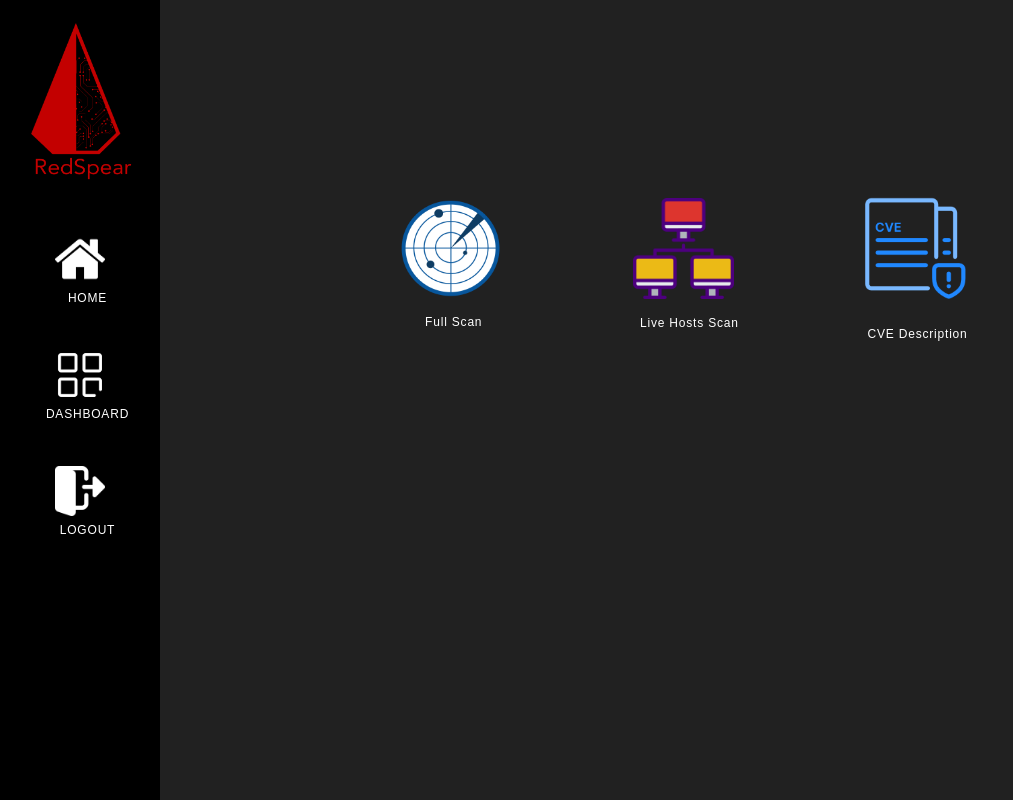
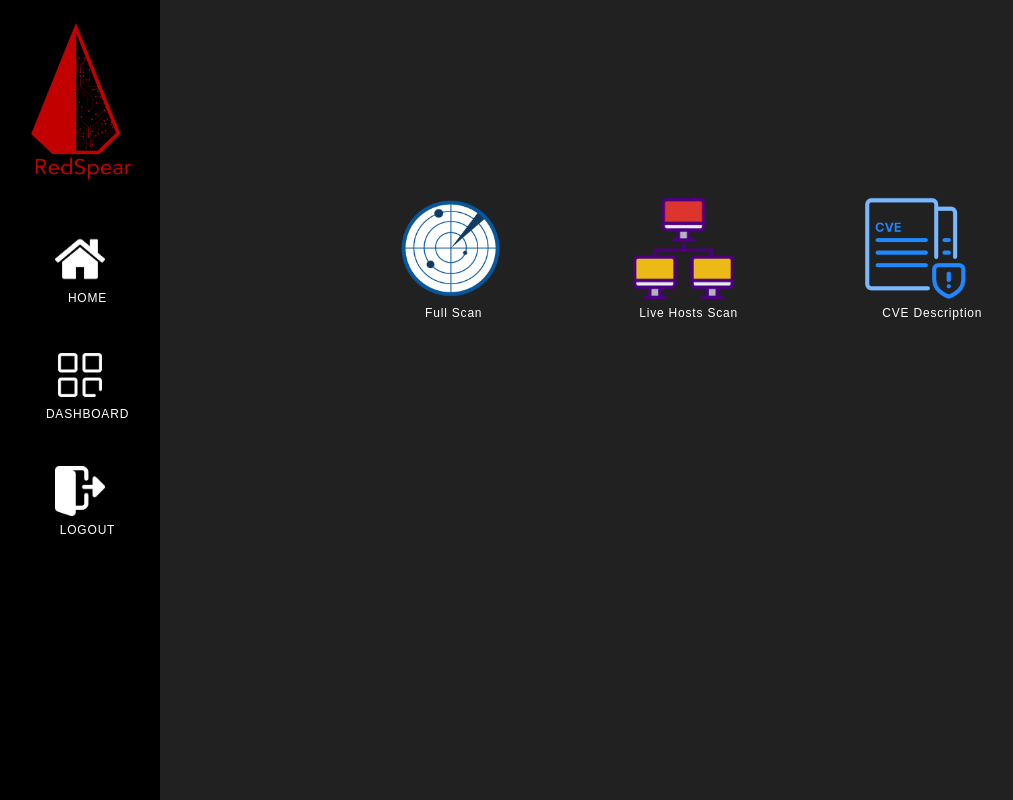
Before and after one commit to codeLemonade47/RedSpear, a Django app: page /dashboard in a window 1280 px wide. Shown: the whole page, without its empty margins (0-1013 px from the left). Run offline with Django 4.2, Linux system fonts and the light colour scheme.

Commit message:
"Initial commit"

```diff
--- a/static/css/dashboard.css
+++ b/static/css/dashboard.css
@@ -53,7 +53,7 @@ p{
 
 
 .optionsbar{
-    display: block;
+    display: inline;
 }
 
 .optionsbar a{
@@ -61,5 +61,9 @@ p{
 }
 
 .labels{
-    display: block;
+    display: inline;
 }
+
+.labels p{
+    display: inline;
+}
--- a/templates/toolkit/dashboard.html
+++ b/templates/toolkit/dashboard.html
@@ -41,9 +41,9 @@
 
 
     <div class="labels">
-        <p class="fullscanlabel" style="margin-top: 1%; margin-left:33%;">Full Scan</p>
-        <p class="fullscanlabel" style="margin-top: -2%; margin-left:50%;">Live Hosts Scan</p>
-        <p class="fullscanlabel" style="margin-top: -10; margin-left:68%;">CVE Description</p>
+        <p class="fullscanlabel" style="position:relative;margin-top: 1%; margin-left:33%;">Full Scan</p>
+        <p class="livehostlabel" style="position:relative;margin-top: 1%; margin-left:12%;">Live Hosts Scan</p>
+        <p class="cvelabel" style="position:relative;margin-left:11%;">CVE Description</p>
 
     </div>
 
```
